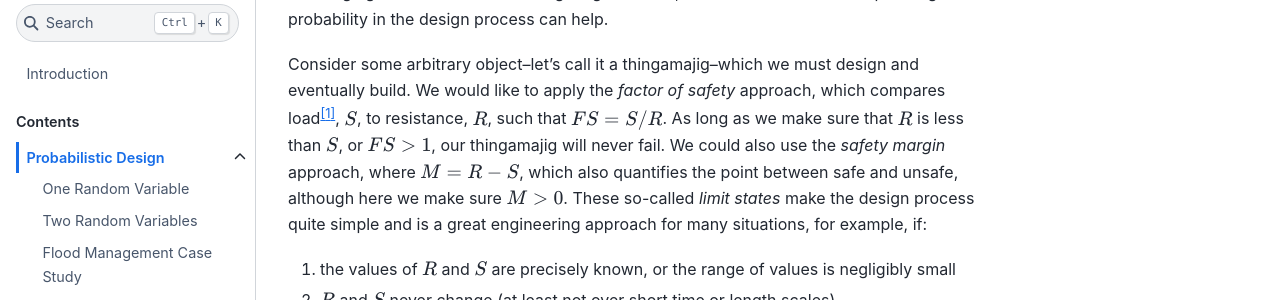
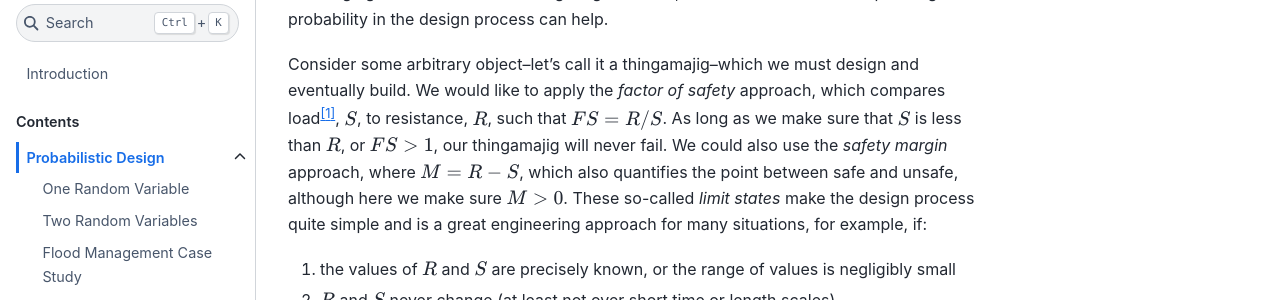
Before and after one commit to TUDelft-CITG/MUDE, a Jupyter Book: the page built from book/prob-design/overview.md, in a window 1280 px wide and 900 px high, scrolled down 321 px. Shown: the part 151-451 px from the top of the window. Built offline with Jupyter Book 1.0.4 settings and Sphinx 7.4.7 and the Sphinx Book theme 1.1.4, drawn with Linux system fonts in a browser that asks for light colours; cross-references to code outside the pages are shown as plain code.

Commit message:
fix error 1

```diff
--- a/book/prob-design/overview.md
+++ b/book/prob-design/overview.md
@@ -3,7 +3,7 @@
 
 Stated as simply as possible, the term *probabilistic design* implies the use of probability to design something. Although this may sound complex, there is actually not much different than a deterministic approach, where values used to design something are not assumed to be random. For example, the load on a beam, or the maximum discharge expected in a river. In a typical design process, the problem and functional requirements are first defined, the system or component is evaluated and then refined {cite:p}`voorendt2017`. It is ideally an iterative process, where tradeoffs between competing requirements must be considered in order to arrive at an optimal configuration. During much of your university education you have probably learned a variety of techniques to evaluate interesting problems in your field of study; however, only towards the end of a bachelor or master program do you begin to *design* things and take into count information beyond what is written in a simple exam problem to make decisions. The design process is often challenging because there is no single right answer, and it turns out that incorporating probability in the design process can help.
 
-Consider some arbitrary object--let's call it a thingamajig--which we must design and eventually build. We would like to apply the *factor of safety* approach, which compares load[^solicitation], $S$, to resistance, $R$, such that $FS=S/R$. As long as we make sure that $R$ is less than $S$, or $FS>1$, our thingamajig will never fail. We could also use the *safety margin* approach, where $M=R-S$, which also quantifies the point between safe and unsafe, although here we make sure $M>0$. These so-called *limit states* make the design process quite simple and is a great engineering approach for many situations, for example, if:
+Consider some arbitrary object--let's call it a thingamajig--which we must design and eventually build. We would like to apply the *factor of safety* approach, which compares load[^solicitation], $S$, to resistance, $R$, such that $FS=R/S$. As long as we make sure that $S$ is less than $R$, or $FS>1$, our thingamajig will never fail. We could also use the *safety margin* approach, where $M=R-S$, which also quantifies the point between safe and unsafe, although here we make sure $M>0$. These so-called *limit states* make the design process quite simple and is a great engineering approach for many situations, for example, if:
 1. the values of $R$ and $S$ are precisely known, or the range of values is negligibly small
 2. $R$ and $S$ never change (at least not over short time or length scales)
 3. $R$ and $S$ are easy to measure in all locations of interest
```
